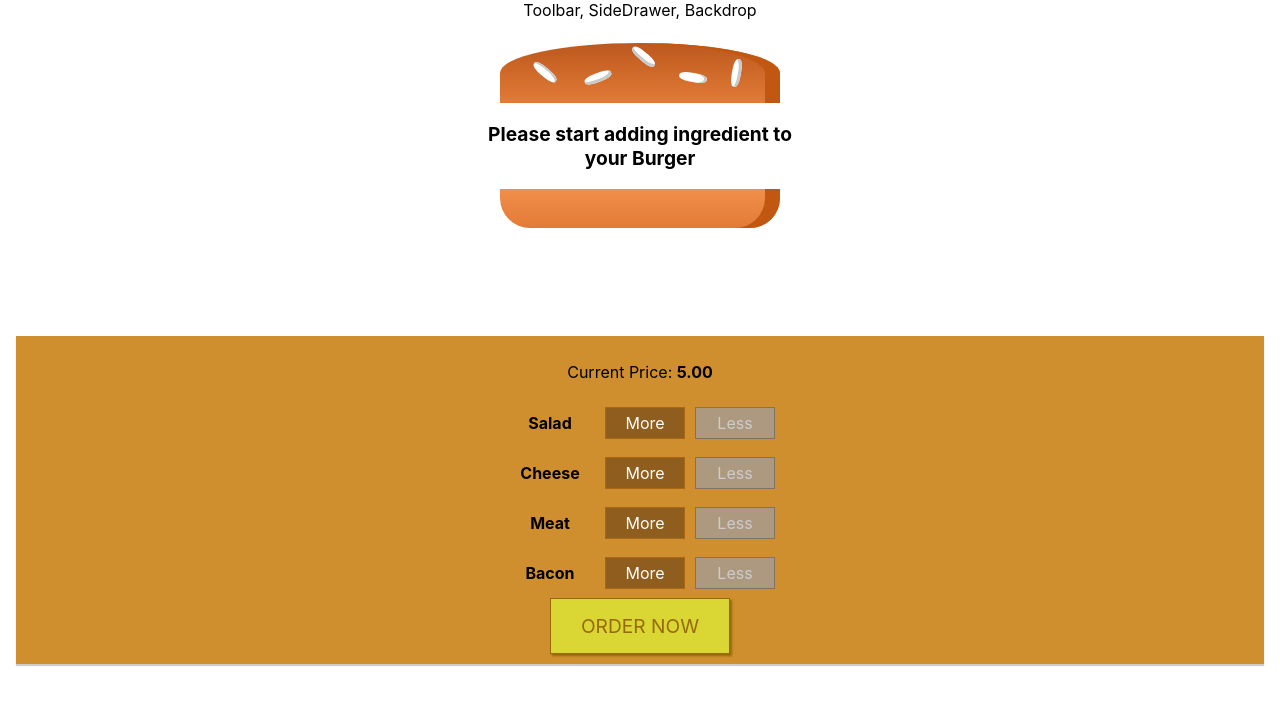
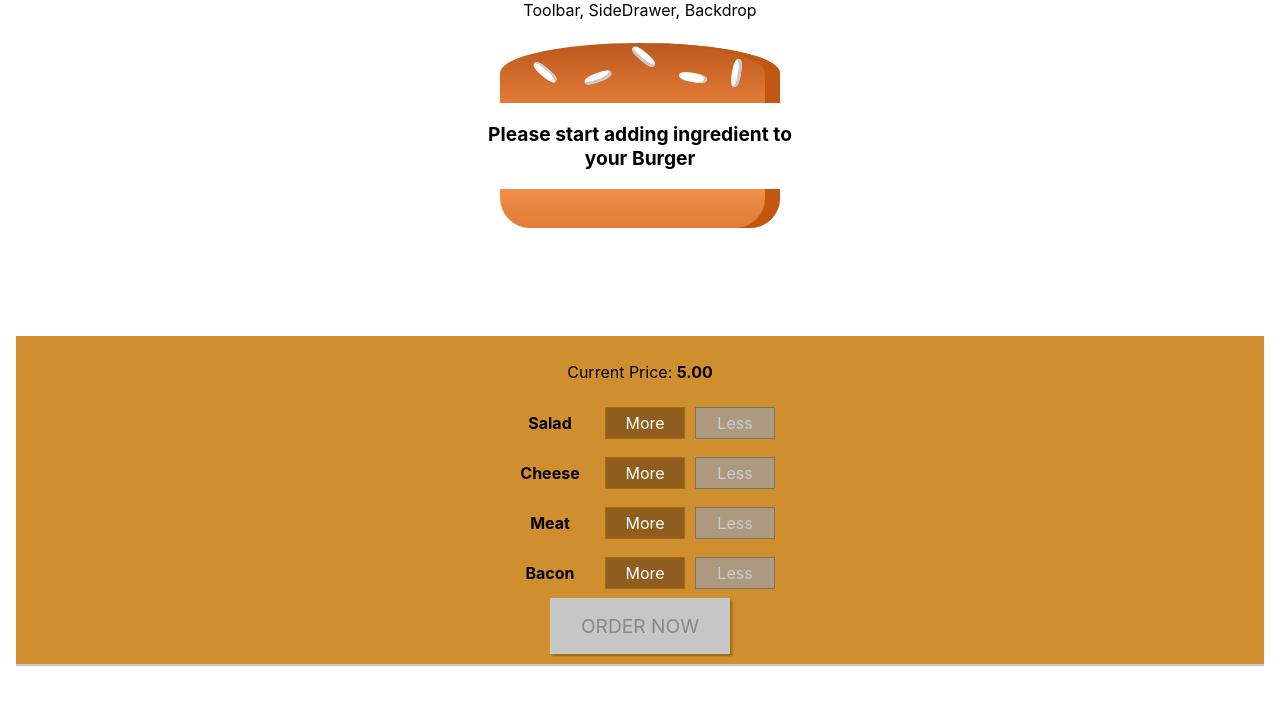
Before and after one commit to kamalyadav11/Burger-King, a React (Create React App) app: page / in a window 1280 px wide. Shown: the top 704 px of the page. Built offline with nearby package versions, Linux system fonts and the light colour scheme.

Commit message:
rendered order bbutton dynamically

```diff
--- a/src/components/Burger/BuildControls/BuildControls.js
+++ b/src/components/Burger/BuildControls/BuildControls.js
@@ -25,7 +25,9 @@ const BuildControls = props => {
           disabled={props.disabled[ctrl.type]}
         />
       ))}
-      <button className="OrderButton">ORDER NOW</button>
+      <button className="OrderButton" disabled={props.price <= 5}>
+        ORDER NOW
+      </button>
     </div>
   );
 };
--- a/src/containers/BurgerBuilder/BurgerBuilder.js
+++ b/src/containers/BurgerBuilder/BurgerBuilder.js
@@ -17,7 +17,14 @@ export default class BurgerBuilder extends Component {
       meat: 0,
       bacon: 0
     },
-    totalPrice: 5
+    totalPrice: 5,
+    purchasable: false
+  };
+
+  updatePurchaseState = () => {
+    if (this.state.totalPrice > 5) {
+      this.setState({ purchasable: true });
+    }
   };
 
   addIngredietHandler = type => {
@@ -63,6 +70,7 @@ export default class BurgerBuilder extends Component {
             ingredientremoved={this.removeIngredientHandler}
             disabled={disabledInfo}
             price={this.state.totalPrice}
+            purchasable={this.state.purchasable}
           />
         </div>
       </>
```
